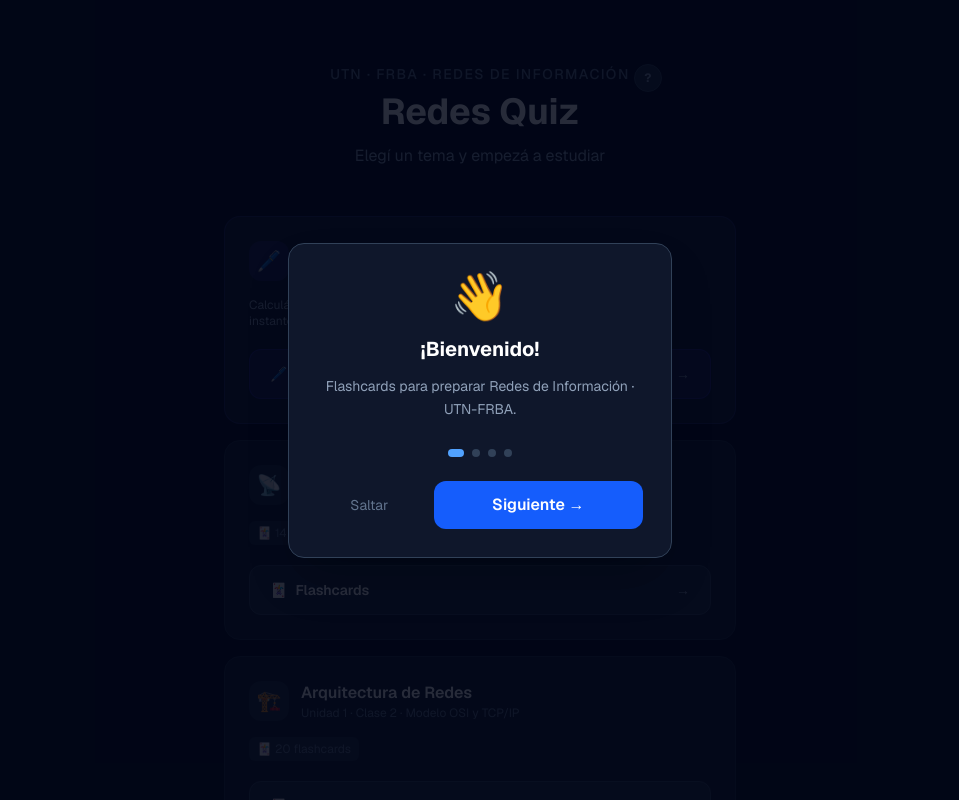
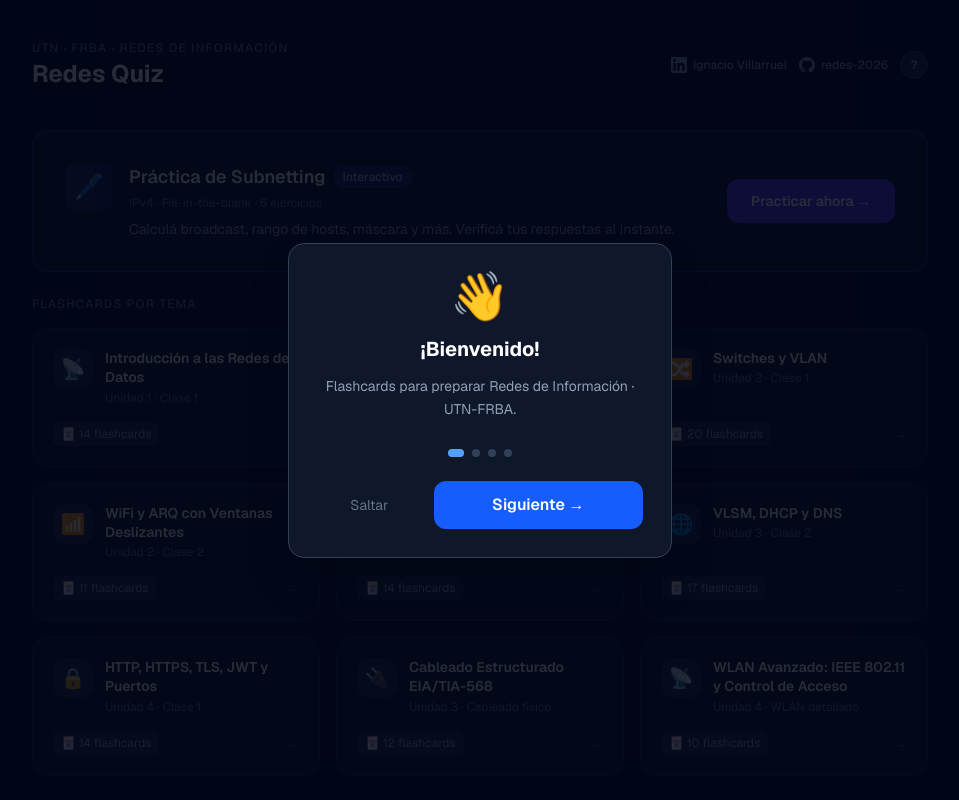
Before and after one commit to nachovilla123/redes-2026, a Next.js app in the folder redes-quiz/: page / in a window 1280 px wide. Shown: the top 800 px of the page, without its empty margins (160-1119 px from the left). Built offline with nearby package versions, Linux system fonts and the light colour scheme.

Commit message:
improve home

```diff
--- a/redes-quiz/package.json
+++ b/redes-quiz/package.json
@@ -10,6 +10,7 @@
   },
   "dependencies": {
     "@react-pdf/renderer": "^4.5.1",
+    "@vercel/analytics": "^2.0.1",
     "next": "16.2.3",
     "react": "19.2.4",
     "react-dom": "19.2.4"
--- a/redes-quiz/src/app/layout.tsx
+++ b/redes-quiz/src/app/layout.tsx
@@ -1,5 +1,6 @@
 import type { Metadata } from "next";
 import { Geist } from "next/font/google";
+import { Analytics } from "@vercel/analytics/next";
 import "./globals.css";
 
 const geist = Geist({ subsets: ["latin"] });
@@ -18,6 +19,7 @@
     <html lang="es" className="h-full">
       <body className={`${geist.className} min-h-full antialiased`}>
         {children}
+        <Analytics />
       </body>
     </html>
   );
--- a/redes-quiz/src/app/page.tsx
+++ b/redes-quiz/src/app/page.tsx
@@ -4,105 +4,132 @@
 import { topics } from "@/data/index";
 import OnboardingModal from "@/components/OnboardingModal";
 
+const GithubIcon = () => (
+  <svg viewBox="0 0 24 24" className="w-4 h-4 fill-current" aria-hidden="true">
+    <path d="M12 0C5.37 0 0 5.37 0 12c0 5.31 3.435 9.795 8.205 11.385.6.105.825-.255.825-.57 0-.285-.015-1.23-.015-2.235-3.015.555-3.795-.735-4.035-1.41-.135-.345-.72-1.41-1.23-1.695-.42-.225-1.02-.78-.015-.795.945-.015 1.62.87 1.845 1.23 1.08 1.815 2.805 1.305 3.495.99.105-.78.42-1.305.765-1.605-2.67-.3-5.46-1.335-5.46-5.925 0-1.305.465-2.385 1.23-3.225-.12-.3-.54-1.53.12-3.18 0 0 1.005-.315 3.3 1.23.96-.27 1.98-.405 3-.405s2.04.135 3 .405c2.295-1.56 3.3-1.23 3.3-1.23.66 1.65.24 2.88.12 3.18.765.84 1.23 1.905 1.23 3.225 0 4.605-2.805 5.625-5.475 5.925.435.375.81 1.095.81 2.22 0 1.605-.015 2.895-.015 3.3 0 .315.225.69.825.57A12.02 12.02 0 0 0 24 12c0-6.63-5.37-12-12-12z" />
+  </svg>
+);
+
+const LinkedinIcon = () => (
+  <svg viewBox="0 0 24 24" className="w-4 h-4 fill-current" aria-hidden="true">
+    <path d="M20.447 20.452h-3.554v-5.569c0-1.328-.027-3.037-1.852-3.037-1.853 0-2.136 1.445-2.136 2.939v5.667H9.351V9h3.414v1.561h.046c.477-.9 1.637-1.85 3.37-1.85 3.601 0 4.267 2.37 4.267 5.455v6.286zM5.337 7.433a2.062 2.062 0 0 1-2.063-2.065 2.064 2.064 0 1 1 2.063 2.065zm1.782 13.019H3.555V9h3.564v11.452zM22.225 0H1.771C.792 0 0 .774 0 1.729v20.542C0 23.227.792 24 1.771 24h20.451C23.2 24 24 23.227 24 22.271V1.729C24 .774 23.2 0 22.222 0h.003z" />
+  </svg>
+);
+
 export default function Home() {
   return (
     <>
       <OnboardingModal />
-      <main className="min-h-screen flex flex-col items-center px-4 py-16">
-        <div className="text-center mb-12 relative">
-          <p className="text-slate-500 text-sm font-medium tracking-widest uppercase mb-2">
-            UTN · FRBA · Redes de Información
-          </p>
-          <h1 className="text-4xl font-bold text-white mb-3">Redes Quiz</h1>
-          <p className="text-slate-400">Elegí un tema y empezá a estudiar</p>
-          <Link
-            href="/tutorial"
-            className="absolute -right-8 top-0 w-7 h-7 rounded-full bg-slate-800 hover:bg-slate-700 border border-slate-700 text-slate-400 hover:text-white text-xs font-bold transition-colors flex items-center justify-center"
-            title="Ver tutorial"
-          >
-            ?
-          </Link>
-        </div>
+      <main className="min-h-screen flex flex-col items-center px-4 py-10 bg-slate-950">
 
-        <div className="w-full max-w-lg flex flex-col gap-4">
-          {/* Subnetting interactive section */}
-          <div className="bg-slate-900 border border-indigo-900/50 rounded-2xl p-6">
-            <div className="flex items-center gap-3 mb-4">
-              <div className="w-10 h-10 rounded-xl bg-indigo-900/40 flex items-center justify-center text-xl">
-                🖊️
-              </div>
-              <div>
-                <h2 className="text-white font-semibold">Práctica de Subnetting</h2>
-                <p className="text-slate-500 text-xs">IPv4 · Fill-in-the-blank · 6 ejercicios</p>
-              </div>
-            </div>
-            <p className="text-slate-400 text-xs mb-5">
-              Calculá broadcast, rango de hosts, máscara y más. Verificá tus respuestas al instante.
+        {/* Header */}
+        <header className="w-full max-w-4xl flex items-center justify-between mb-10">
+          <div>
+            <p className="text-slate-500 text-xs font-medium tracking-widest uppercase">
+              UTN · FRBA · Redes de Información
             </p>
+            <h1 className="text-2xl font-bold text-white mt-0.5">Redes Quiz</h1>
+          </div>
+          <div className="flex items-center gap-3">
+            <a
+              href="https://ar.linkedin.com/in/ignaciovillarruel"
+              target="_blank"
+              rel="noopener noreferrer"
+              className="flex items-center gap-1.5 text-slate-400 hover:text-blue-400 text-xs font-medium transition-colors"
+              title="LinkedIn"
+            >
+              <LinkedinIcon />
+              <span className="hidden sm:inline">Ignacio Villarruel</span>
+            </a>
+            <a
+              href="https://github.com/nachovilla123/redes-2026"
+              target="_blank"
+              rel="noopener noreferrer"
+              className="flex items-center gap-1.5 text-slate-400 hover:text-white text-xs font-medium transition-colors"
+              title="GitHub"
+            >
+              <GithubIcon />
+              <span className="hidden sm:inline">redes-2026</span>
+            </a>
             <Link
-              href="/subnetting"
-              className="flex items-center justify-between w-full bg-indigo-900/40 hover:bg-indigo-900/60 text-white font-semibold rounded-xl px-5 py-3.5 transition-colors border border-indigo-800/50"
+              href="/tutorial"
+              className="w-7 h-7 rounded-full bg-slate-800 hover:bg-slate-700 border border-slate-700 text-slate-400 hover:text-white text-xs font-bold transition-colors flex items-center justify-center"
+              title="Ver tutorial"
             >
-              <span className="flex items-center gap-2 text-sm">
-                <span>🖊️</span>
-                Ejercicios interactivos
-              </span>
-              <span className="text-slate-400 text-sm">→</span>
+              ?
             </Link>
           </div>
+        </header>
 
-          {topics.map((topic) => (
-            <div
-              key={topic.slug}
-              className="bg-slate-900 border border-slate-800 rounded-2xl p-6"
-            >
-              <div className="flex items-center gap-3 mb-4">
-                <div className="w-10 h-10 rounded-xl bg-slate-800 flex items-center justify-center text-xl">
-                  {topic.emoji}
+        {/* Subnetting — hero card, full width */}
+        <div className="w-full max-w-4xl mb-6">
+          <div className="bg-slate-900 border border-indigo-800/60 rounded-2xl p-6 md:p-8">
+            <div className="flex flex-col md:flex-row md:items-center md:justify-between gap-5">
+              <div className="flex items-start gap-4">
+                <div className="w-12 h-12 rounded-xl bg-indigo-900/40 flex items-center justify-center text-2xl shrink-0">
+                  🖊️
                 </div>
                 <div>
-                  <h2 className="text-white font-semibold">{topic.title}</h2>
-                  <p className="text-slate-500 text-xs">
-                    {topic.subtitle} · {topic.source}
+                  <div className="flex items-center gap-2 mb-1">
+                    <h2 className="text-white font-semibold text-lg">Práctica de Subnetting</h2>
+                    <span className="text-xs bg-indigo-900/50 text-indigo-300 border border-indigo-800/50 rounded-full px-2 py-0.5 font-medium">
+                      Interactivo
+                    </span>
+                  </div>
+                  <p className="text-slate-500 text-xs mb-2">IPv4 · Fill-in-the-blank · 6 ejercicios</p>
+                  <p className="text-slate-400 text-sm">
+                    Calculá broadcast, rango de hosts, máscara y más. Verificá tus respuestas al instante.
                   </p>
                 </div>
               </div>
-
-              <div className="flex items-center gap-2 text-xs text-slate-500 mb-5">
-                <span className="bg-slate-800 rounded-md px-2 py-1">
-                  🃏 {topic.flashcards.length} flashcards
-                </span>
-              </div>
-
               <Link
-                href={`/flashcards/${topic.slug}`}
-                className="flex items-center justify-between w-full bg-slate-800 hover:bg-slate-700 text-white font-semibold rounded-xl px-5 py-3.5 transition-colors border border-slate-700"
+                href="/subnetting"
+                className="shrink-0 flex items-center justify-center gap-2 bg-indigo-600 hover:bg-indigo-500 text-white font-semibold rounded-xl px-6 py-3 transition-colors text-sm whitespace-nowrap"
               >
-                <span className="flex items-center gap-2 text-sm">
-                  <span>🃏</span>
-                  Flashcards
-                </span>
-                <span className="text-slate-400 text-sm">→</span>
+                Practicar ahora →
               </Link>
             </div>
-          ))}
+          </div>
         </div>
 
-        <footer className="w-full max-w-lg mt-10 border-t border-slate-800 pt-6 flex flex-col gap-3">
-          <p className="text-slate-500 text-xs leading-relaxed">
-            ⚠️ Tomá el contenido con consideración — puede contener errores. Si encontrás algo incorrecto o tenés una duda, por favor abrí un issue en el repositorio.
+        {/* Topics grid */}
+        <div className="w-full max-w-4xl">
+          <p className="text-slate-500 text-xs font-medium tracking-widest uppercase mb-4">
+            Flashcards por tema
           </p>
-          <a
-            href="https://github.com/nachovilla123/redes-2026"
-            target="_blank"
-            rel="noopener noreferrer"
-            className="flex items-center gap-2 text-slate-400 hover:text-white text-xs font-medium transition-colors w-fit"
-          >
-            <svg viewBox="0 0 24 24" className="w-4 h-4 fill-current" aria-hidden="true">
-              <path d="M12 0C5.37 0 0 5.37 0 12c0 5.31 3.435 9.795 8.205 11.385.6.105.825-.255.825-.57 0-.285-.015-1.23-.015-2.235-3.015.555-3.795-.735-4.035-1.41-.135-.345-.72-1.41-1.23-1.695-.42-.225-1.02-.78-.015-.795.945-.015 1.62.87 1.845 1.23 1.08 1.815 2.805 1.305 3.495.99.105-.78.42-1.305.765-1.605-2.67-.3-5.46-1.335-5.46-5.925 0-1.305.465-2.385 1.23-3.225-.12-.3-.54-1.53.12-3.18 0 0 1.005-.315 3.3 1.23.96-.27 1.98-.405 3-.405s2.04.135 3 .405c2.295-1.56 3.3-1.23 3.3-1.23.66 1.65.24 2.88.12 3.18.765.84 1.23 1.905 1.23 3.225 0 4.605-2.805 5.625-5.475 5.925.435.375.81 1.095.81 2.22 0 1.605-.015 2.895-.015 3.3 0 .315.225.69.825.57A12.02 12.02 0 0 0 24 12c0-6.63-5.37-12-12-12z" />
-            </svg>
-            github.com/nachovilla123/redes-2026
-          </a>
+          <div className="grid grid-cols-1 sm:grid-cols-2 lg:grid-cols-3 gap-4">
+            {topics.map((topic) => (
+              <Link
+                key={topic.slug}
+                href={`/flashcards/${topic.slug}`}
+                className="group bg-slate-900 border border-slate-800 hover:border-slate-700 rounded-2xl p-5 flex flex-col gap-4 transition-colors"
+              >
+                <div className="flex items-start gap-3">
+                  <div className="w-10 h-10 rounded-xl bg-slate-800 flex items-center justify-center text-xl shrink-0">
+                    {topic.emoji}
+                  </div>
+                  <div className="min-w-0">
+                    <h2 className="text-white font-semibold text-sm leading-snug">{topic.title}</h2>
+                    <p className="text-slate-500 text-xs mt-0.5 truncate">{topic.subtitle}</p>
+                  </div>
+                </div>
+
+                <div className="mt-auto flex items-center justify-between">
+                  <span className="text-xs bg-slate-800 rounded-md px-2 py-1 text-slate-400">
+                    🃏 {topic.flashcards.length} flashcards
+                  </span>
+                  <span className="text-slate-600 group-hover:text-slate-400 text-sm transition-colors">→</span>
+                </div>
+              </Link>
+            ))}
+          </div>
+        </div>
+
+        {/* Footer */}
+        <footer className="w-full max-w-4xl mt-10 border-t border-slate-800 pt-6">
+          <p className="text-slate-600 text-xs leading-relaxed">
+            ⚠️ Tomá el contenido con consideración — puede contener errores. Si encontrás algo incorrecto, abrí un issue en el repositorio.
+          </p>
         </footer>
       </main>
     </>
```
Also changed, not shown: 1 other file (tests, documents, lock files or other folders).
